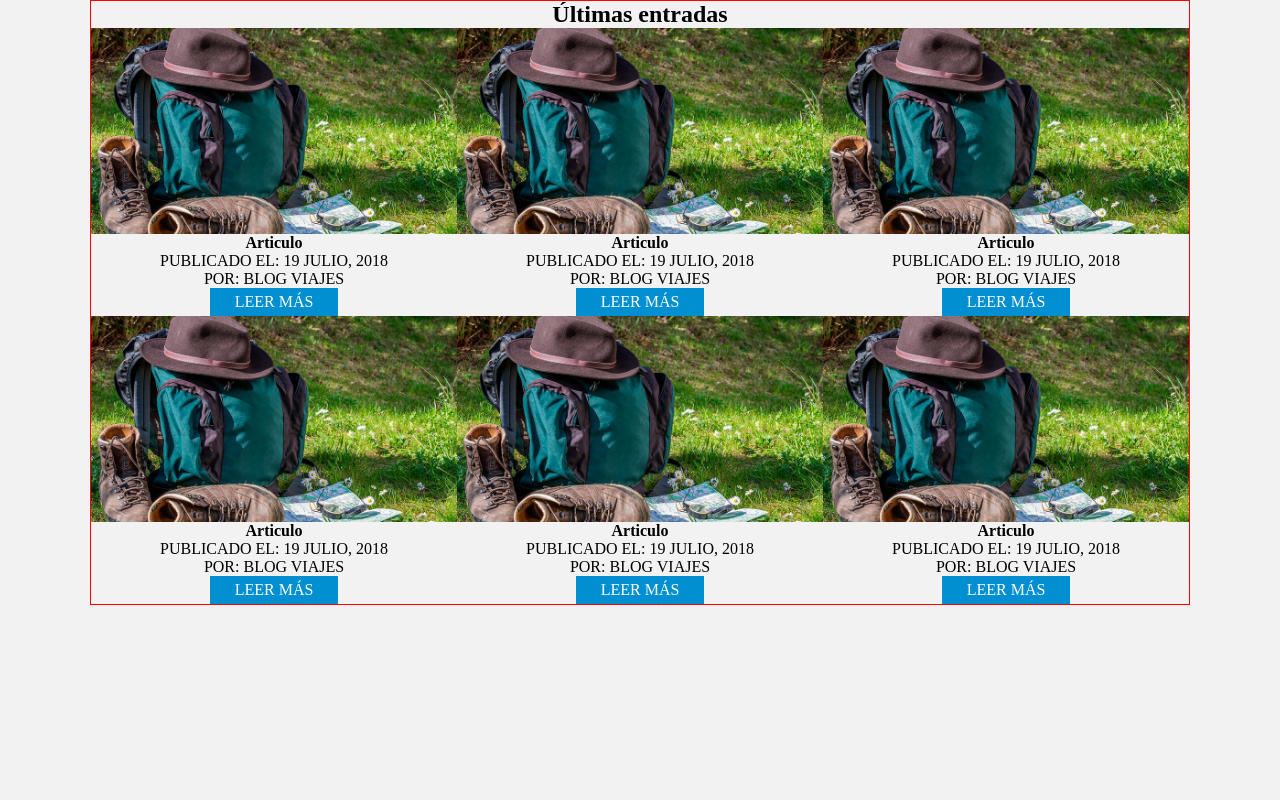
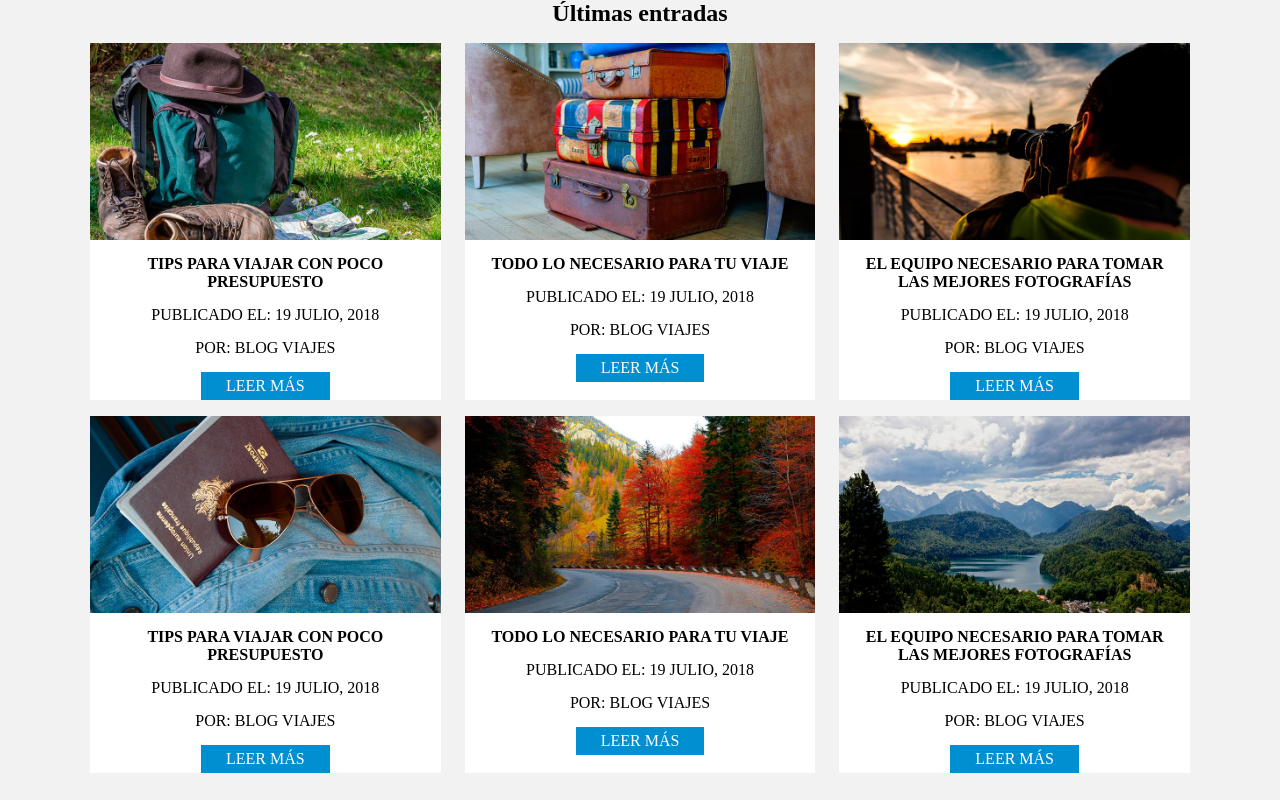
Before and after one commit to joseecvas/PR-CTICA-FLEXBOX-2, a plain HTML site: page index.html in a window 1280 px wide. Drawn offline with Linux system fonts and the light colour scheme.

Commit message:
commit final

```diff
--- a/CSS/estilos.css
+++ b/CSS/estilos.css
@@ -10,28 +10,52 @@ body{
 .container{
     margin: 0 auto;
     max-width: 1100px;
-    border: 1px solid red;
 }
 h1{
     text-align: center;
+    margin-bottom: 16px;
 }
 main{
     display: flex;
-    flex-direction: row;
+    flex-direction: column;
     flex-wrap: wrap;
 }
 .articulo{
-    flex: 1 0 33.3%;
     display: flex;
     flex-direction: column;
     align-items: center;
+    background-color: white;
 }
-
+h4{
+    text-align: center;
+}
 img{
     width: 100%;
 }
+.txtart{
+    margin: 15px 10px 0px 10px;
+}
 a{
+    padding: 5px 25px;
     background-color: #008fd1;
-    padding: 5px 25px;
+    margin-bottom: 16px;
     color: white;
 }
+@media (min-width: 468px) {
+    main{
+        flex-flow: row wrap;
+        justify-content: space-between;
+
+    }
+    .articulo
+    {
+        flex-basis: calc(50% - 16px);
+        margin-bottom: 16px;
+    }
+}
+@media (min-width: 768px) {
+    .articulo
+    {
+        flex-basis: calc(100%/3 - 16px);
+    }
+}
--- a/index.html
+++ b/index.html
@@ -16,46 +16,44 @@
          <main>
             <article class="articulo">
                 <img src="Images/01.jpg">
-                <h4 class="txtart">Articulo</h4>
+                <h4 class="txtart">TIPS PARA VIAJAR CON POCO PRESUPUESTO</h4>
                 <p class="txtart">PUBLICADO EL: 19 JULIO, 2018</p>
                 <p class="txtart">POR: BLOG VIAJES</p>
-                <a href="" >LEER MÁS</a>
+                <a class="txtart" href="" >LEER MÁS</a>
              </article>
              <article class="articulo">
-                <img src="Images/01.jpg">
-                <h4>Articulo</h4>
-                <p>PUBLICADO EL: 19 JULIO, 2018</p>
-                <p>POR: BLOG VIAJES</p>
-                <a href="">LEER MÁS</a>
-             </article>
-             <article class="articulo">
-                <img src="Images/01.jpg">
-                <h4>Articulo</h4>
-                <p>PUBLICADO EL: 19 JULIO, 2018</p>
-                <p>POR: BLOG VIAJES</p>
-                <a href="">LEER MÁS</a>
-             </article>
-             <article class="articulo">
-                <img src="Images/01.jpg">
-                <h4>Articulo</h4>
-                <p>PUBLICADO EL: 19 JULIO, 2018</p>
-                <p>POR: BLOG VIAJES</p>
-                <a href="">LEER MÁS</a>
-             </article>
-             <article class="articulo">
-                <img src="Images/01.jpg">
-                <h4>Articulo</h4>
-                <p>PUBLICADO EL: 19 JULIO, 2018</p>
-                <p>POR: BLOG VIAJES</p>
-                <a href="">LEER MÁS</a>
-             </article>
-             <article class="articulo">
-                <img src="Images/01.jpg">
-                <h4>Articulo</h4>
-                <p>PUBLICADO EL: 19 JULIO, 2018</p>
-                <p>POR: BLOG VIAJES</p>
-                <a href="">LEER MÁS</a>
-             </article>
+               <img src="Images/02.jpg">
+               <h4 class="txtart">TODO LO NECESARIO PARA TU VIAJE</h4>
+               <p class="txtart">PUBLICADO EL: 19 JULIO, 2018</p>
+               <p class="txtart">POR: BLOG VIAJES</p>
+               <a class="txtart" href="" >LEER MÁS</a>
+            </article>            <article class="articulo">
+               <img src="Images/03.jpg">
+               <h4 class="txtart">EL EQUIPO NECESARIO PARA TOMAR LAS MEJORES FOTOGRAFÍAS</h4>
+               <p class="txtart">PUBLICADO EL: 19 JULIO, 2018</p>
+               <p class="txtart">POR: BLOG VIAJES</p>
+               <a class="txtart" href="" >LEER MÁS</a>
+            </article>
+            <article class="articulo">
+               <img src="Images/04.jpg">
+               <h4 class="txtart">TIPS PARA VIAJAR CON POCO PRESUPUESTO</h4>
+               <p class="txtart">PUBLICADO EL: 19 JULIO, 2018</p>
+               <p class="txtart">POR: BLOG VIAJES</p>
+               <a class="txtart" href="" >LEER MÁS</a>
+            </article>
+            <article class="articulo">
+              <img src="Images/05.jpg">
+              <h4 class="txtart">TODO LO NECESARIO PARA TU VIAJE</h4>
+              <p class="txtart">PUBLICADO EL: 19 JULIO, 2018</p>
+              <p class="txtart">POR: BLOG VIAJES</p>
+              <a class="txtart" href="" >LEER MÁS</a>
+           </article>            <article class="articulo">
+              <img src="Images/06.jpg">
+              <h4 class="txtart">EL EQUIPO NECESARIO PARA TOMAR LAS MEJORES FOTOGRAFÍAS</h4>
+              <p class="txtart">PUBLICADO EL: 19 JULIO, 2018</p>
+              <p class="txtart">POR: BLOG VIAJES</p>
+              <a class="txtart" href="" >LEER MÁS</a>
+           </article>
          </main>
         </section>
     </body>
```
